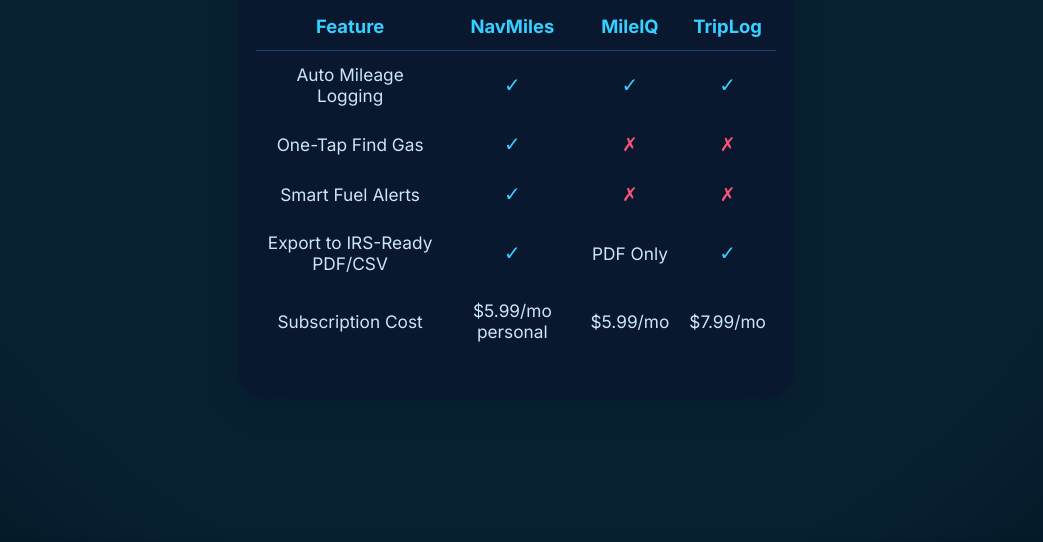
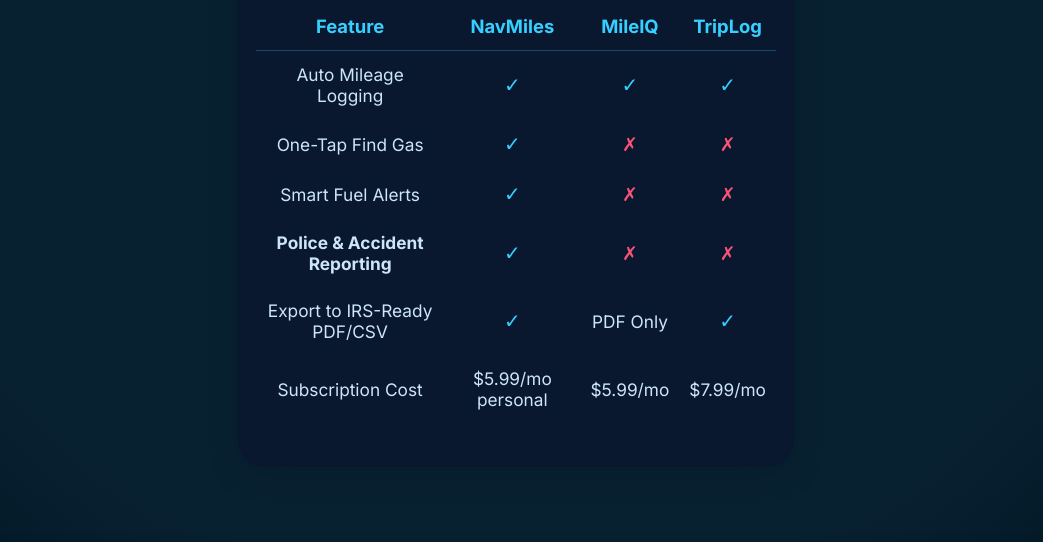
Before and after one commit to dsvm2004/NavMiles, a plain HTML site: page comparison.html in a window 1280 px wide. Shown: the part 201-743 px from the top of the page, without its empty margins (124-1167 px from the left). Drawn offline with Linux system fonts and the light colour scheme.

Commit message:
Update comparison.html

```diff
--- a/comparison.html
+++ b/comparison.html
@@ -73,6 +73,12 @@
     <td class="cross">&#10007;</td>
   </tr>
   <tr>
+    <td><b>Police & Accident Reporting</b></td>
+    <td class="check">&#10003;</td>
+    <td class="cross">&#10007;</td>
+    <td class="cross">&#10007;</td>
+  </tr>
+  <tr>
     <td>Export to IRS-Ready PDF/CSV</td>
     <td class="check">&#10003;</td>
     <td>PDF Only</td>
@@ -85,6 +91,7 @@
     <td>$7.99/mo</td>
   </tr>
 </table>
+
     </div>
   </div>
   <div class="footer">
```
Lines whose indentation alone changed are shown as unchanged.
